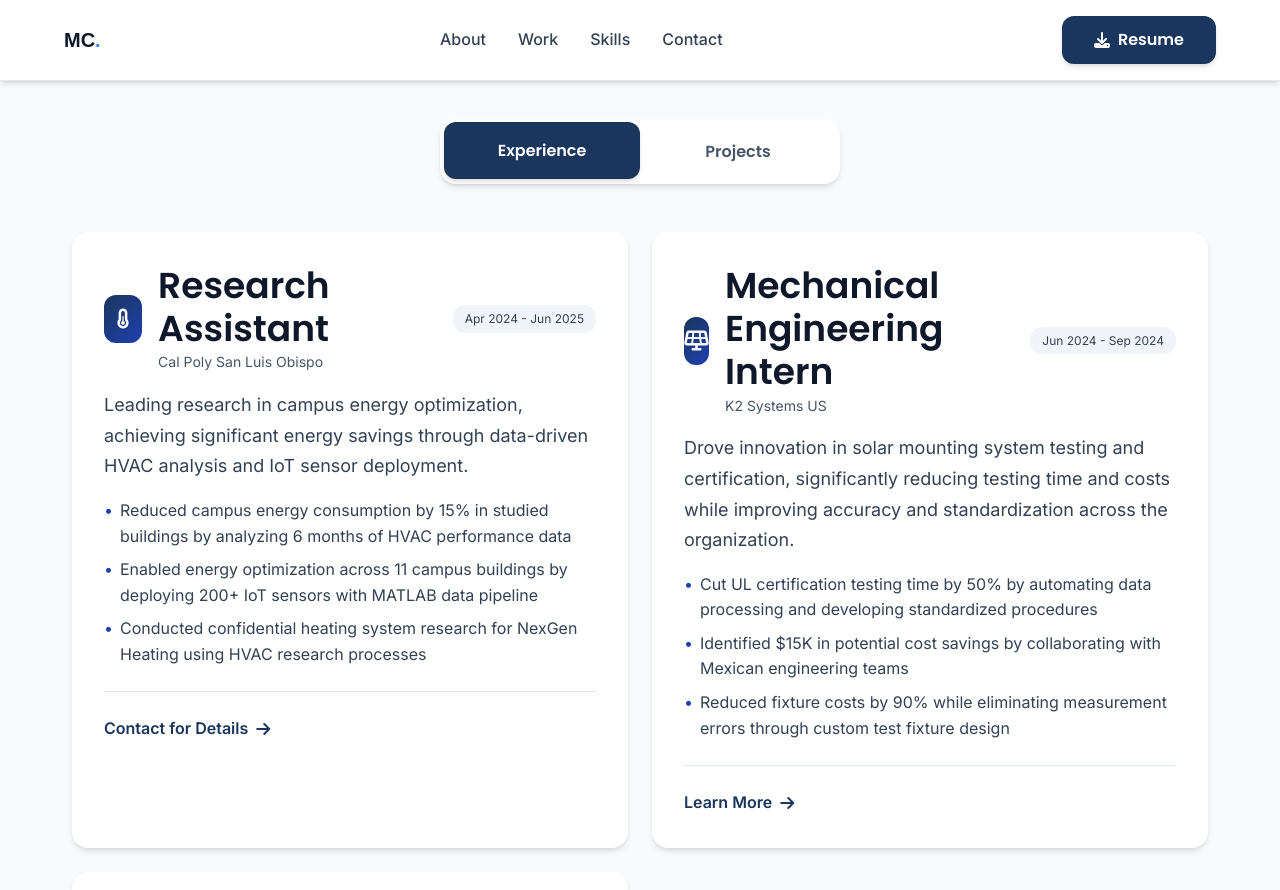
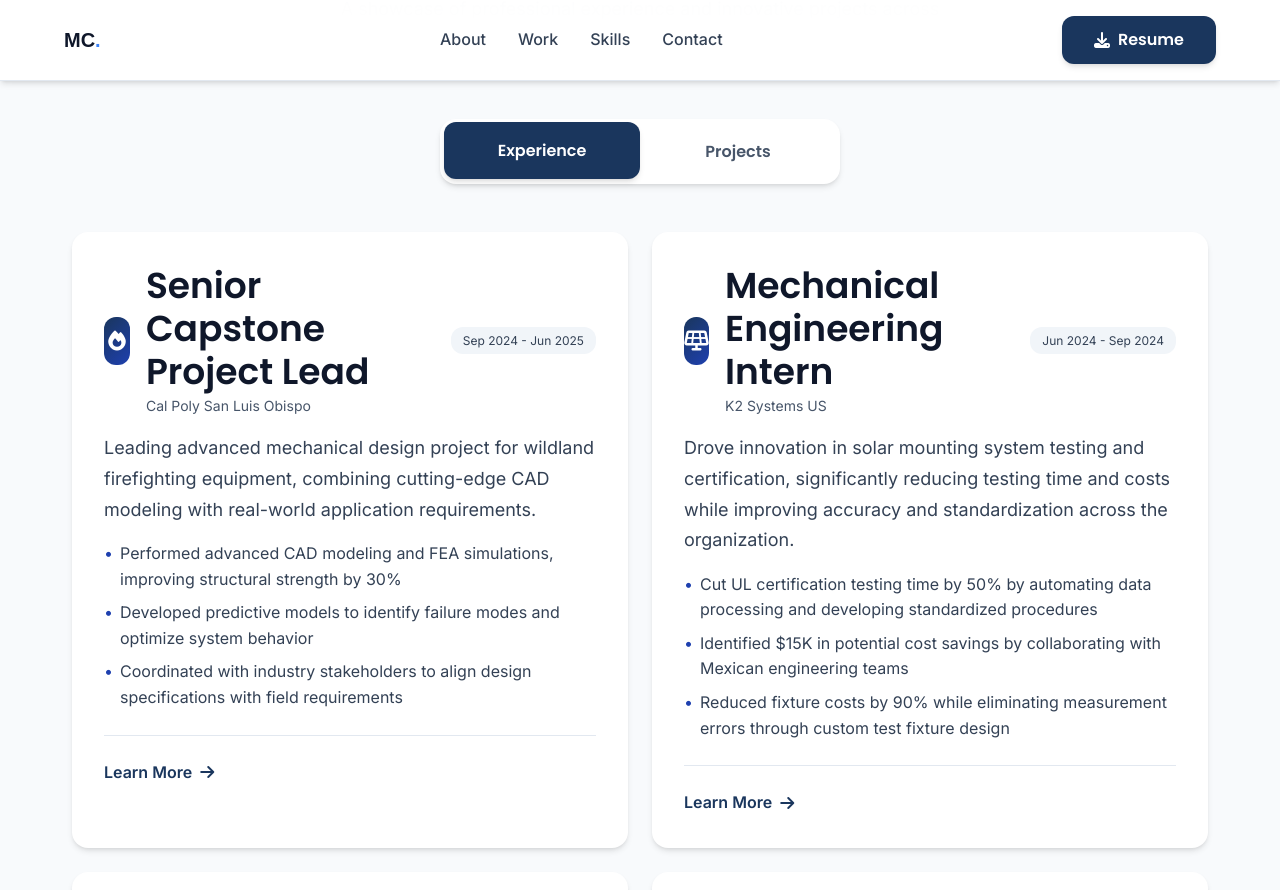
Before and after one commit to moisc/moisc.github.io, a Jekyll site: the page index.html, which Jekyll copies as it is, in a window 1280 px wide and 900 px high, scrolled down 1119 px. Shown: the top 890 px of the window. Built offline with Jekyll 4.4.1, drawn with Linux system fonts in a browser that asks for light colours; some of the changed text lies outside the part shown.

Commit message:
Update main index.html to match includes structure and use project images
- Add Senior Capstone Project Lead to experience section (first position)
- Reorder Research Assistant to last position in experience timeline
- Update Autoprint title to "Autoprint Inc." in main index
- Replace project placeholder icons with actual images (hoseclamp and kickstarter)
- Ensure main index matches the structure of includes files

🤖 Generated with [Claude Code](https://claude.ai/code)

Co-Authored-By: Claude <noreply@anthropic.com>

```diff
--- a/index.html
+++ b/index.html
@@ -733,36 +733,36 @@
             <div id="experience-content" class="tab-content active">
                 <div class="grid grid--2">
 
-                <!-- Cal Poly Research -->
-                <div class="card" data-link="#contact">
+                <!-- Senior Capstone Project -->
+                <div class="card" data-link="/firehoseclamp/">
                     <div style="display: flex; align-items: center; gap: 1rem; margin-bottom: 1rem;">
                         <div style="width: 48px; height: 48px; background: linear-gradient(135deg, var(--primary-blue), var(--accent-blue)); border-radius: 12px; display: flex; align-items: center; justify-content: center;">
-                            <i class="fas fa-thermometer-half" style="color: white; font-size: 1.25rem;"></i>
+                            <i class="fas fa-fire" style="color: white; font-size: 1.25rem;"></i>
                         </div>
                         <div>
-                            <h3 style="margin: 0; color: var(--gray-900);">Research Assistant</h3>
+                            <h3 style="margin: 0; color: var(--gray-900);">Senior Capstone Project Lead</h3>
                             <p style="margin: 0; color: var(--gray-600); font-size: 0.875rem;">Cal Poly San Luis Obispo</p>
                         </div>
-                        <span style="margin-left: auto; background: var(--gray-100); padding: 0.25rem 0.75rem; border-radius: 12px; font-size: 0.75rem; color: var(--gray-700); white-space: nowrap;">Apr 2024 - Jun 2025</span>
+                        <span style="margin-left: auto; background: var(--gray-100); padding: 0.25rem 0.75rem; border-radius: 12px; font-size: 0.75rem; color: var(--gray-700); white-space: nowrap;">Sep 2024 - Jun 2025</span>
                     </div>
-                    <p style="color: var(--gray-700); margin-bottom: 1rem;">Leading research in campus energy optimization, achieving significant energy savings through data-driven HVAC analysis and IoT sensor deployment.</p>
+                    <p style="color: var(--gray-700); margin-bottom: 1rem;">Leading advanced mechanical design project for wildland firefighting equipment, combining cutting-edge CAD modeling with real-world application requirements.</p>
                     <ul style="list-style: none; padding: 0; margin: 0;">
                         <li style="margin-bottom: 0.5rem; color: var(--gray-700); position: relative; padding-left: 1rem;">
                             <span style="position: absolute; left: 0; color: var(--accent-blue);">•</span>
-                            Reduced campus energy consumption by 15% in studied buildings by analyzing 6 months of HVAC performance data
+                            Performed advanced CAD modeling and FEA simulations, improving structural strength by 30%
                         </li>
                         <li style="margin-bottom: 0.5rem; color: var(--gray-700); position: relative; padding-left: 1rem;">
                             <span style="position: absolute; left: 0; color: var(--accent-blue);">•</span>
-                            Enabled energy optimization across 11 campus buildings by deploying 200+ IoT sensors with MATLAB data pipeline
+                            Developed predictive models to identify failure modes and optimize system behavior
                         </li>
                         <li style="margin-bottom: 0.5rem; color: var(--gray-700); position: relative; padding-left: 1rem;">
                             <span style="position: absolute; left: 0; color: var(--accent-blue);">•</span>
-                            Conducted confidential heating system research for NexGen Heating using HVAC research processes
+                            Coordinated with industry stakeholders to align design specifications with field requirements
                         </li>
                     </ul>
                     <div style="margin-top: 1.5rem; padding-top: 1.5rem; border-top: 1px solid var(--gray-200);">
-                        <a href="#contact" style="color: var(--primary-blue); text-decoration: none; font-weight: 600; display: flex; align-items: center; gap: 0.5rem;" onclick="event.stopPropagation();">
-                            <span>Contact for Details</span>
+                        <a href="/firehoseclamp/" style="color: var(--primary-blue); text-decoration: none; font-weight: 600; display: flex; align-items: center; gap: 0.5rem;" onclick="event.stopPropagation();">
+                            <span>Learn More</span>
                             <i class="fas fa-arrow-right"></i>
                         </a>
                     </div>
@@ -837,6 +837,41 @@
                         </a>
                     </div>
                 </div>
+
+                <!-- Cal Poly Research -->
+                <div class="card" data-link="#contact">
+                    <div style="display: flex; align-items: center; gap: 1rem; margin-bottom: 1rem;">
+                        <div style="width: 48px; height: 48px; background: linear-gradient(135deg, var(--primary-blue), var(--accent-blue)); border-radius: 12px; display: flex; align-items: center; justify-content: center;">
+                            <i class="fas fa-thermometer-half" style="color: white; font-size: 1.25rem;"></i>
+                        </div>
+                        <div>
+                            <h3 style="margin: 0; color: var(--gray-900);">Research Assistant</h3>
+                            <p style="margin: 0; color: var(--gray-600); font-size: 0.875rem;">Cal Poly San Luis Obispo</p>
+                        </div>
+                        <span style="margin-left: auto; background: var(--gray-100); padding: 0.25rem 0.75rem; border-radius: 12px; font-size: 0.75rem; color: var(--gray-700); white-space: nowrap;">Apr 2024 - Jun 2025</span>
+                    </div>
+                    <p style="color: var(--gray-700); margin-bottom: 1rem;">Leading research in campus energy optimization, achieving significant energy savings through data-driven HVAC analysis and IoT sensor deployment.</p>
+                    <ul style="list-style: none; padding: 0; margin: 0;">
+                        <li style="margin-bottom: 0.5rem; color: var(--gray-700); position: relative; padding-left: 1rem;">
+                            <span style="position: absolute; left: 0; color: var(--accent-blue);">•</span>
+                            Reduced campus energy consumption by 15% in studied buildings by analyzing 6 months of HVAC performance data
+                        </li>
+                        <li style="margin-bottom: 0.5rem; color: var(--gray-700); position: relative; padding-left: 1rem;">
+                            <span style="position: absolute; left: 0; color: var(--accent-blue);">•</span>
+                            Enabled energy optimization across 11 campus buildings by deploying 200+ IoT sensors with MATLAB data pipeline
+                        </li>
+                        <li style="margin-bottom: 0.5rem; color: var(--gray-700); position: relative; padding-left: 1rem;">
+                            <span style="position: absolute; left: 0; color: var(--accent-blue);">•</span>
+                            Conducted confidential heating system research for NexGen Heating using HVAC research processes
+                        </li>
+                    </ul>
+                    <div style="margin-top: 1.5rem; padding-top: 1.5rem; border-top: 1px solid var(--gray-200);">
+                        <a href="#contact" style="color: var(--primary-blue); text-decoration: none; font-weight: 600; display: flex; align-items: center; gap: 0.5rem;" onclick="event.stopPropagation();">
+                            <span>Contact for Details</span>
+                            <i class="fas fa-arrow-right"></i>
+                        </a>
+                    </div>
+                </div>
                 </div>
             </div>
 
@@ -845,8 +880,8 @@
                 <div class="grid grid--2" style="margin-bottom: 3rem;">
                 <!-- Fire Hose Clamp -->
                 <div class="card" data-link="/firehoseclamp/">
-                    <div style="height: 200px; background: linear-gradient(135deg, var(--primary-blue), var(--accent-blue)); border-radius: 12px; margin-bottom: 1.5rem; display: flex; align-items: center; justify-content: center;">
-                        <i class="fas fa-fire" style="font-size: 3rem; color: white; opacity: 0.8;"></i>
+                    <div style="height: 200px; background: var(--gray-100); border-radius: 12px; margin-bottom: 1.5rem; overflow: hidden;">
+                        <img src="/firehoseclamp/hoseclamp%20image.png" alt="Wildland Fire Hose Clamp" style="width: 100%; height: 100%; object-fit: cover;">
                     </div>
                     <span style="display: inline-block; padding: 0.25rem 0.75rem; background: var(--gray-100); color: var(--accent-blue); font-size: 0.75rem; font-weight: 600; border-radius: 12px; margin-bottom: 1rem;">Senior Capstone Project</span>
                     <h3 style="margin-bottom: 1rem;">Wildland Fire Hose Clamp</h3>
@@ -868,11 +903,11 @@
 
                 <!-- Autoprint -->
                 <div class="card" data-link="/autoprint/">
-                    <div style="height: 200px; background: linear-gradient(135deg, var(--accent-blue), var(--accent-blue-light)); border-radius: 12px; margin-bottom: 1.5rem; display: flex; align-items: center; justify-content: center;">
-                        <i class="fas fa-cube" style="font-size: 3rem; color: white; opacity: 0.8;"></i>
+                    <div style="height: 200px; background: var(--gray-100); border-radius: 12px; margin-bottom: 1.5rem; overflow: hidden;">
+                        <img src="/autoprint/autprint_kickstarter.jpg" alt="Autoprint Inc." style="width: 100%; height: 100%; object-fit: cover;">
                     </div>
                     <span style="display: inline-block; padding: 0.25rem 0.75rem; background: var(--gray-100); color: var(--accent-blue); font-size: 0.75rem; font-weight: 600; border-radius: 12px; margin-bottom: 1rem;">Startup Project</span>
-                    <h3 style="margin-bottom: 1rem;">Autoprint 3D Printing System</h3>
+                    <h3 style="margin-bottom: 1rem;">Autoprint Inc.</h3>
                     <p style="margin-bottom: 1.5rem; color: var(--gray-700);">Co-founded 3D printing startup that attracted $11,000 in Kickstarter backing while leading technical development of proprietary printer design and filing provisional patent. Reduced pre-print setup time by 90%.</p>
                     <div style="display: flex; flex-wrap: wrap; gap: 0.5rem; margin-bottom: 1.5rem;">
                         <span style="padding: 0.25rem 0.75rem; background: var(--gray-100); color: var(--gray-700); font-size: 0.75rem; border-radius: 12px;">Product Development</span>
```
